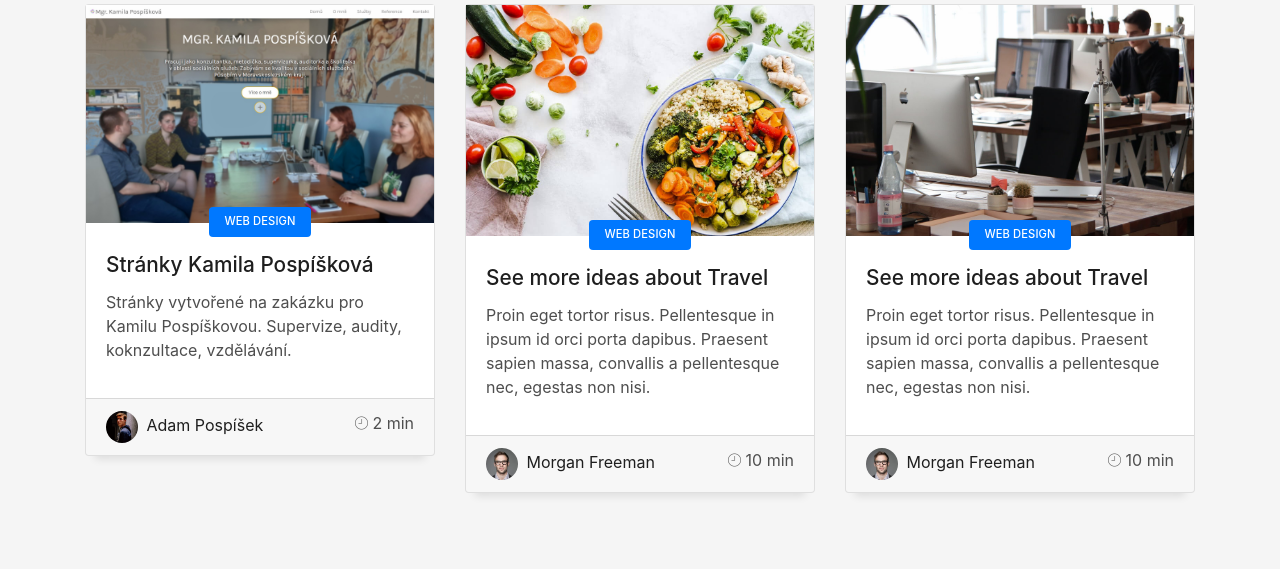
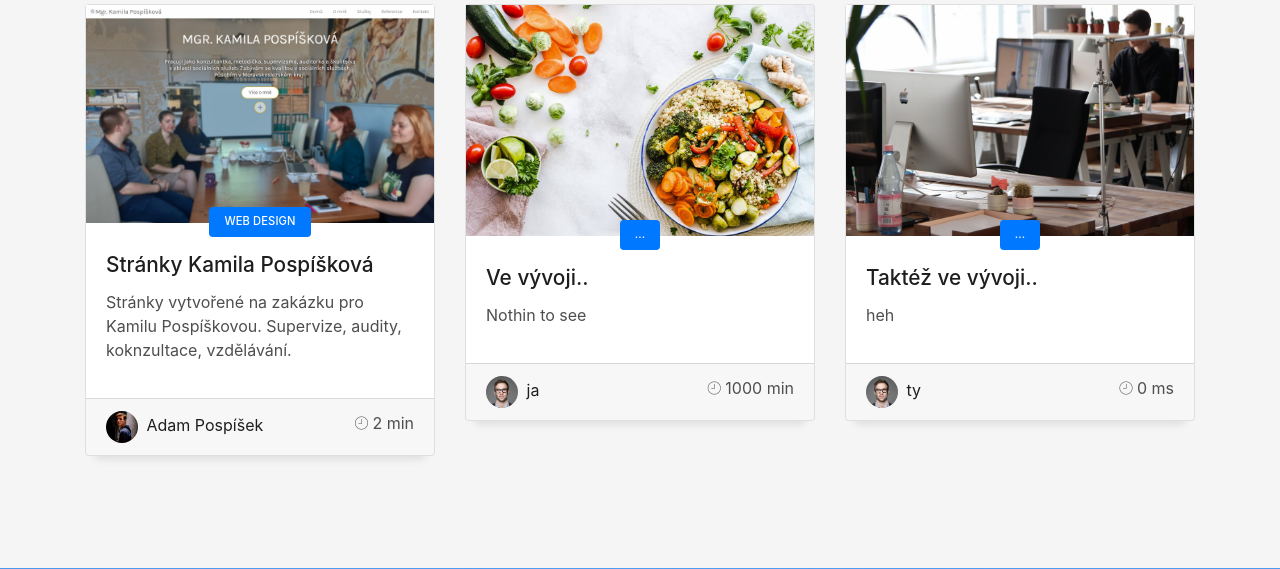
Before and after one commit to pospii/devfolio-master, a PHP site: page / in a window 1280 px wide. Shown: the part 3329-3898 px from the top of the page. Run offline with PHP 8.4, Linux system fonts and the light colour scheme; data that the repository does not hold is empty; some web fonts are replaced.

Commit message:
blog section, pospi.tode.cz edit

```diff
--- a/index.php
+++ b/index.php
@@ -101,7 +101,7 @@
                 <div class="row">
                   <div class="col-sm-6 col-md-5">
                     <div class="about-img">
-                      <img src="img/testimonial-21.jpg" class="img-fluid rounded b-shadow-a" alt="">
+                      <img src="img/testimonial-21.jpg" class="img-fluid rounded b-shadow-a" alt="Adam Pospíšek" title="Adam Pospíšek">
                     </div>
                   </div>
                   <div class="col-sm-6 col-md-7">
@@ -406,8 +406,8 @@
             </div>
             <div class="card-footer">
               <div class="post-author">
-                <a href="http://pospi.borec.cz/">
-                  <img src="img/testimonial-21.jpg" alt="" class="avatar rounded-circle">
+                <a href="http://pospi.tode.cz/">
+                  <img src="img/testimonial-21.jpg" alt="Adam Pospíšek" class="avatar rounded-circle">
                   <span class="author">Adam Pospíšek</span>
                 </a>
               </div>
@@ -425,25 +425,23 @@
             <div class="card-body">
               <div class="card-category-box">
                 <div class="card-category">
-                  <h6 class="category">Web Design</h6>
+                  <h6 class="category">...</h6>
                 </div>
               </div>
-              <h3 class="card-title"><a href="blog-single.html">See more ideas about Travel</a></h3>
+              <h3 class="card-title"><a href="blog-single.html">Ve vývoji..</a></h3>
               <p class="card-description">
-                Proin eget tortor risus. Pellentesque in ipsum id orci porta dapibus. Praesent sapien massa, convallis
-                a pellentesque nec,
-                egestas non nisi.
+                Nothin to see
               </p>
             </div>
             <div class="card-footer">
               <div class="post-author">
                 <a href="#">
                   <img src="img/testimonial-2.jpg" alt="" class="avatar rounded-circle">
-                  <span class="author">Morgan Freeman</span>
+                  <span class="author">ja</span>
                 </a>
               </div>
               <div class="post-date">
-                <span class="ion-ios-clock-outline"></span> 10 min
+                <span class="ion-ios-clock-outline"></span> 1000 min
               </div>
             </div>
           </div>
@@ -456,25 +454,23 @@
             <div class="card-body">
               <div class="card-category-box">
                 <div class="card-category">
-                  <h6 class="category">Web Design</h6>
+                  <h6 class="category">...</h6>
                 </div>
               </div>
-              <h3 class="card-title"><a href="blog-single.html">See more ideas about Travel</a></h3>
+              <h3 class="card-title"><a href="blog-single.html">Taktéž ve vývoji..</a></h3>
               <p class="card-description">
-                Proin eget tortor risus. Pellentesque in ipsum id orci porta dapibus. Praesent sapien massa, convallis
-                a pellentesque nec,
-                egestas non nisi.
+                heh
               </p>
             </div>
             <div class="card-footer">
               <div class="post-author">
                 <a href="#">
                   <img src="img/testimonial-2.jpg" alt="" class="avatar rounded-circle">
-                  <span class="author">Morgan Freeman</span>
+                  <span class="author">ty</span>
                 </a>
               </div>
               <div class="post-date">
-                <span class="ion-ios-clock-outline"></span> 10 min
+                <span class="ion-ios-clock-outline"></span> 0 ms
               </div>
             </div>
           </div>
```
